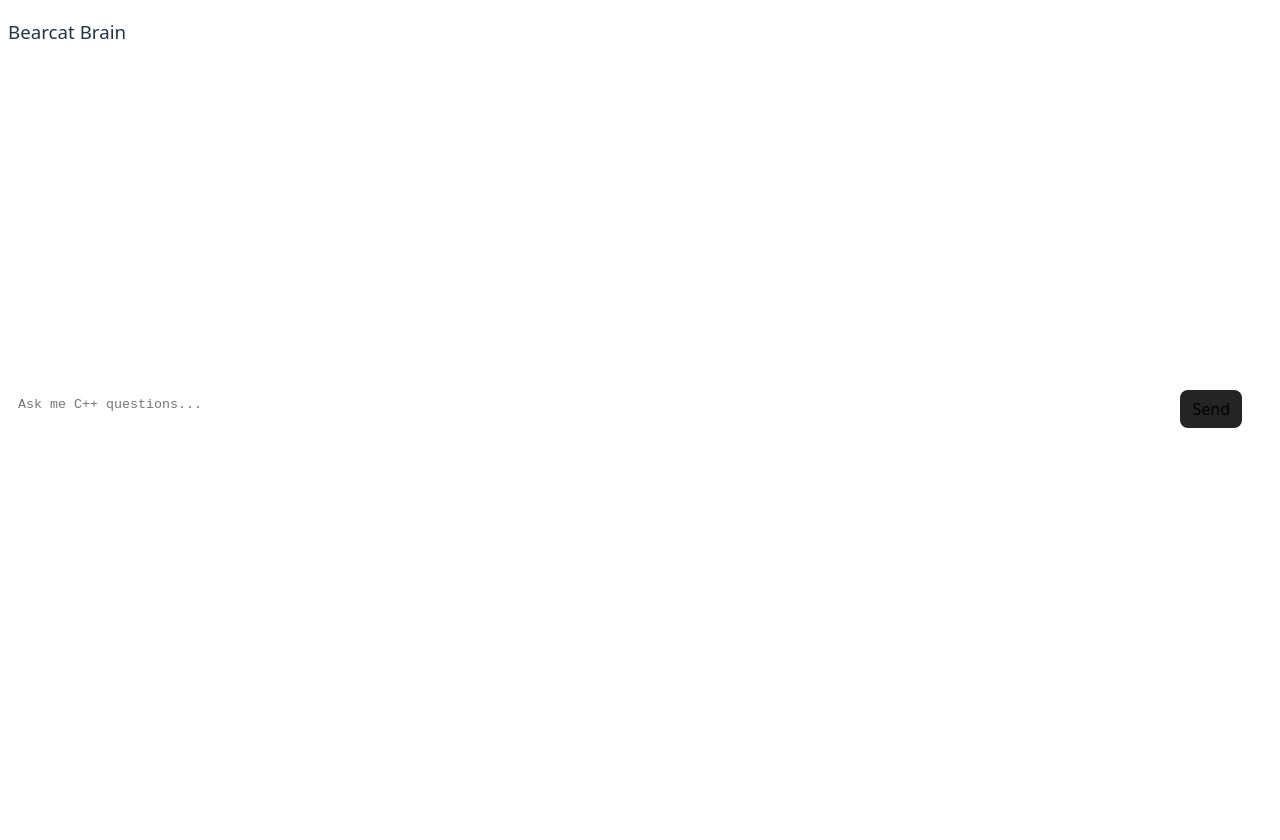
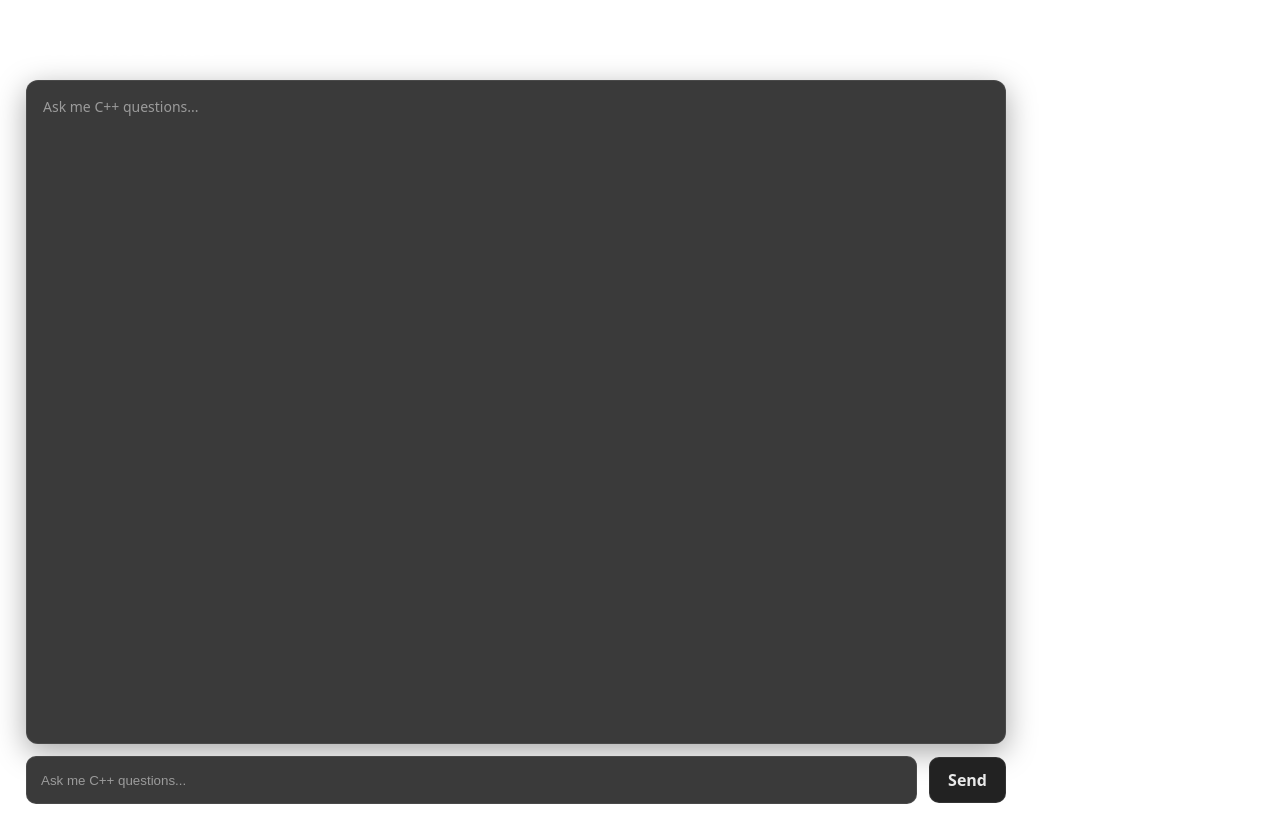
Before and after one commit to DylanSever/Bearcat-Brain, a React (Vite) app in the folder frontend/: page / in a window 1280 px wide. Before the commit the page ends 800 px from the top, so only its background shows below. Built offline with nearby package versions, Linux system fonts and the light colour scheme.

Commit message:
Rework Chat.jsx component with functioning form

```diff
--- a/frontend/src/components/Chat.jsx
+++ b/frontend/src/components/Chat.jsx
@@ -1,47 +1,58 @@
-import { useRef } from 'react'
-import { useState } from 'react'
+import { useEffect, useRef, useState } from "react";
 
-function Chat() {
-    const [input, setInput] = useState('');
-    const [output, setOutput] = useState('');
+export default function Chat() {
+  const [messages, setMessages] = useState([]);
+  const [text, setText] = useState("");
+  const chatRef = useRef(null);
 
-    const inputRef = useRef(null);
+  useEffect(() => {
+    if (chatRef.current) {
+      chatRef.current.scrollTop = chatRef.current.scrollHeight;
+    }
+  }, [messages]);
 
-    function handleSend() {
-        if (input.trim() === '') return;
-        setOutput(function(prev) {
-            if (!prev) return input;
-            return prev + '\n' + input;
-        });
-        setInput('');
-        inputRef.current?.focus();
-    }
+  const onSend = (e) => {
+    e.preventDefault();
+    const q = text.trim();
+    if (!q) return;
 
-    return (
-        <div className="chat-page">
-            <h3>Bearcat Brain</h3>
+    setMessages((prev) => [...prev, { role: "user", content: q }]);
+    setText("");
+  };
 
-            <textarea
-                className="chat-output"
-                rows="20"
-                readOnly={true}
+  return (
+    <div className="bb-page">
+      <h1 className="bb-title">Bearcat Brain</h1>
 
-                value={output}
-            ></textarea>
+      <div className="bb-chatCard">
+        <div className="bb-chatWindow" ref={chatRef}>
+          {messages.length === 0 ? (
+            <div className="bb-emptyHint">Ask me C++ questions...</div>
+          ) : (
+            messages.map((m, i) => (
+              <div
+                key={i}
+                className={`bb-msgRow ${m.role === "user" ? "bb-user" : "bb-bot"}`}
+              >
+                <div className="bb-bubble">{m.content}</div>
+              </div>
+            ))
+          )}
+        </div>
 
-            <textarea
-                className="form-control"
-                rows="2"
-                placeholder="Ask me C++ questions..."
-
-                ref={inputRef}
-                value={input}
-                onChange={(event) => setInput(event.target.value)}
-            ></textarea>
-
-            <button className="send-btn" onClick={handleSend}>Send</button>
-        </div>
-    );
+        <form className="bb-chatForm" onSubmit={onSend}>
+          <input
+            className="bb-chatInput"
+            value={text}
+            onChange={(e) => setText(e.target.value)}
+            placeholder="Ask me C++ questions..."
+            autoComplete="off"
+          />
+          <button className="bb-sendBtn" type="submit">
+            Send
+          </button>
+        </form>
+      </div>
+    </div>
+  );
 }
-
-export default Chat;
--- a/frontend/src/index.css
+++ /dev/null
@@ -1,76 +0,0 @@
-:root {
-  font-family: system-ui, Avenir, Helvetica, Arial, sans-serif;
-  font-weight: 400;
-
-  color-scheme: light dark;
-  color: rgba(255, 255, 255, 0.87);
-  background-color: #242424;
-
-  font-synthesis: none;
-  text-rendering: optimizeLegibility;
-  -webkit-font-smoothing: antialiased;
-  -moz-osx-font-smoothing: grayscale;
-}
-
-h3 {
-  font-weight: 400;
-}
-
-button {
-  border-radius: 8px;
-  border: none;
-  padding: 10px;
-  font-size: 16px;
-  font-weight: 500;
-  font-family: inherit;
-  background-color: #1a1a1a;
-  cursor: pointer;
-  transition: border-color 0.25s;
-}
-button:hover {
-  border-color: #646cff;
-}
-button:focus,
-button:focus-visible {
-  outline: none;
-}
-
-@media (prefers-color-scheme: light) {
-  :root {
-    color: #213547;
-    background-color: #ffffff;
-  }
-  a:hover {
-    color: #646cff;
-  }
-  button {
-    background-color: #f9f9f9;
-  }
-}
-
-.chat-page {
-  position: relative;
-  width: 100%;
-}
-textarea {
-  box-sizing: border-box;
-  margin-right: 20px;
-  width: 100%;
-  padding: 10px;
-  border: none;
-  border-radius: 8px;
-  resize: none;
-}
-textarea:focus-visible {
-  outline: none;
-}
-.send-btn {
-  position: absolute;
-  right: 30px;
-  bottom: 14px;
-  border-radius: 8px;
-  border: none;
-  padding: 8px 12px;
-  font-weight: 400;
-  background-color: #242424
-}
--- a/frontend/src/main.jsx
+++ b/frontend/src/main.jsx
@@ -4,7 +4,7 @@
 
 import { StrictMode } from "react";
 import { createRoot } from "react-dom/client";
-import "./index.css";
+import "./styles.css";
 
 import { createBrowserRouter, RouterProvider } from "react-router-dom";
 
--- /dev/null
+++ b/frontend/src/styles.css
@@ -0,0 +1,155 @@
+:root {
+  font-family: system-ui, Avenir, Helvetica, Arial, sans-serif;
+  font-weight: 400;
+
+  color-scheme: light dark;
+  color: rgba(255, 255, 255, 0.87);
+  background-color: #242424;
+
+  font-synthesis: none;
+  text-rendering: optimizeLegibility;
+  -webkit-font-smoothing: antialiased;
+  -moz-osx-font-smoothing: grayscale;
+}
+
+h3 {
+  font-weight: 400;
+}
+
+button {
+  border-radius: 8px;
+  border: none;
+  padding: 10px;
+  font-size: 16px;
+  font-weight: 500;
+  font-family: inherit;
+  background-color: #1a1a1a;
+  cursor: pointer;
+  transition: border-color 0.25s;
+}
+button:hover {
+  border-color: #646cff;
+}
+button:focus,
+button:focus-visible {
+  outline: none;
+}
+
+@media (prefers-color-scheme: light) {
+  :root {
+    color: #213547;
+    background-color: #ffffff;
+  }
+  a:hover {
+    color: #646cff;
+  }
+  button {
+    background-color: #f9f9f9;
+  }
+}
+
+:root {
+  --bb-bg: #1f1f1f;
+  --bb-panel: #3a3a3a;
+  --bb-text: rgba(255, 255, 255, 0.9);
+  --bb-muted: #9b9b9b;
+  --bb-border: rgba(255, 255, 255, 0.08);
+  --bb-shadow: 0 8px 30px rgba(0, 0, 0, 0.35);
+  --bb-radius: 12px;
+}
+
+.bb-page {
+  padding: 18px 18px 28px;
+  color: var(--bb-text);
+}
+
+.bb-title {
+  margin: 0 0 16px 0;
+  font-size: 28px;
+  font-weight: 700;
+}
+
+.bb-chatCard {
+  max-width: 980px;
+  width: 100%;
+}
+
+.bb-chatWindow {
+  height: calc(100vh - 170px);
+  min-height: 360px;
+  background: var(--bb-panel);
+  border-radius: var(--bb-radius);
+  box-shadow: var(--bb-shadow);
+  border: 1px solid var(--bb-border);
+  padding: 16px;
+  overflow-y: auto;
+}
+
+.bb-emptyHint {
+  color: var(--bb-muted);
+  font-size: 14px;
+}
+
+.bb-chatForm {
+  margin-top: 12px;
+  display: flex;
+  gap: 12px;
+  align-items: center;
+}
+
+.bb-chatInput {
+  flex: 1;
+  height: 46px;
+  border-radius: 10px;
+  border: 1px solid var(--bb-border);
+  background: var(--bb-panel);
+  color: var(--bb-text);
+  padding: 0 14px;
+  outline: none;
+}
+
+.bb-chatInput::placeholder {
+  color: var(--bb-muted);
+}
+
+.bb-chatInput:focus {
+  border-color: rgba(255, 255, 255, 0.18);
+}
+
+.bb-sendBtn {
+  height: 46px;
+  padding: 0 18px;
+  border-radius: 10px;
+  border: 1px solid var(--bb-border);
+  background: #222;
+  color: var(--bb-text);
+  cursor: pointer;
+  font-weight: 600;
+}
+
+.bb-sendBtn:hover {
+  background: #262626;
+}
+
+.bb-msgRow {
+  display: flex;
+  margin-bottom: 10px;
+}
+
+.bb-user {
+  justify-content: flex-end;
+}
+
+.bb-bot {
+  justify-content: flex-start;
+}
+
+.bb-bubble {
+  max-width: min(640px, 90%);
+  padding: 10px 12px;
+  border-radius: 12px;
+  border: 1px solid var(--bb-border);
+  background: rgba(0, 0, 0, 0.18);
+  white-space: pre-wrap;
+  line-height: 1.35;
+}
```
Also changed, not shown: 1 other file (tests, documents, lock files or other folders).
